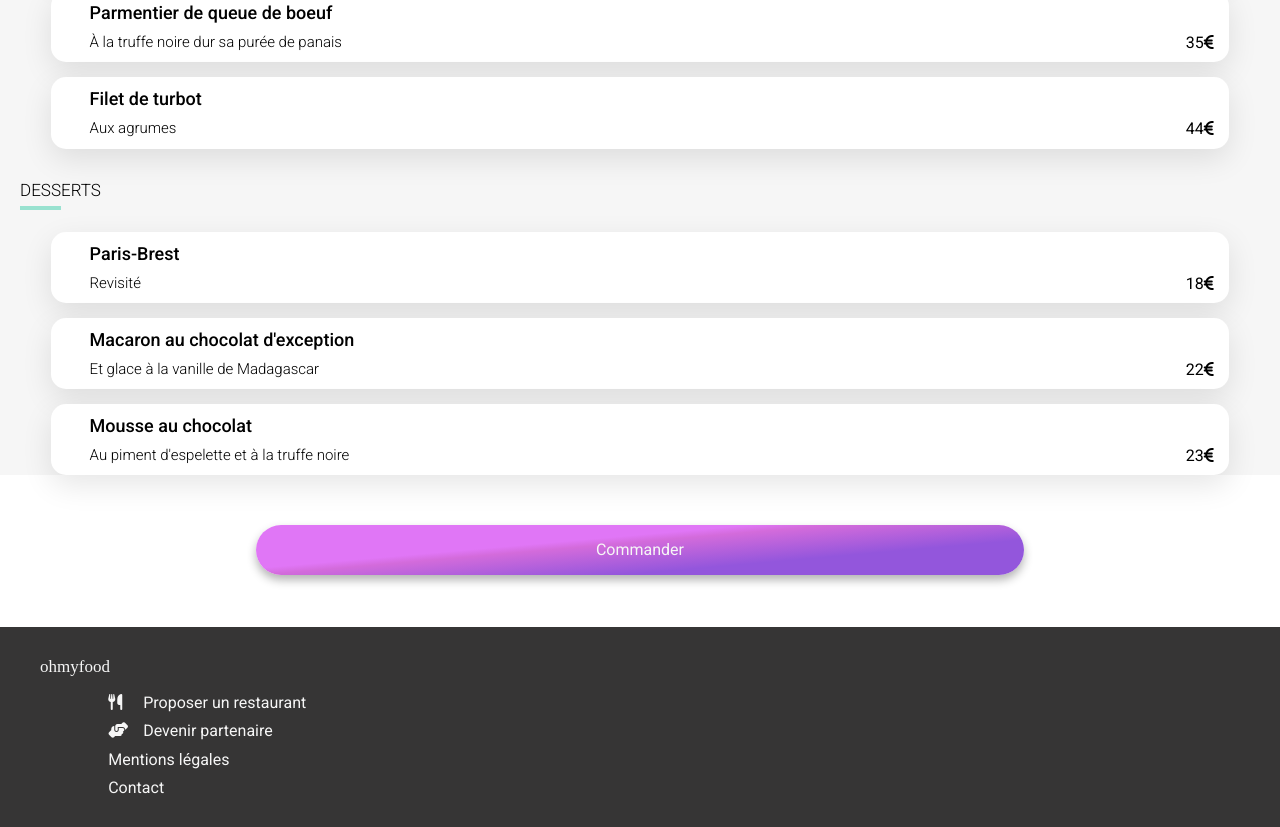
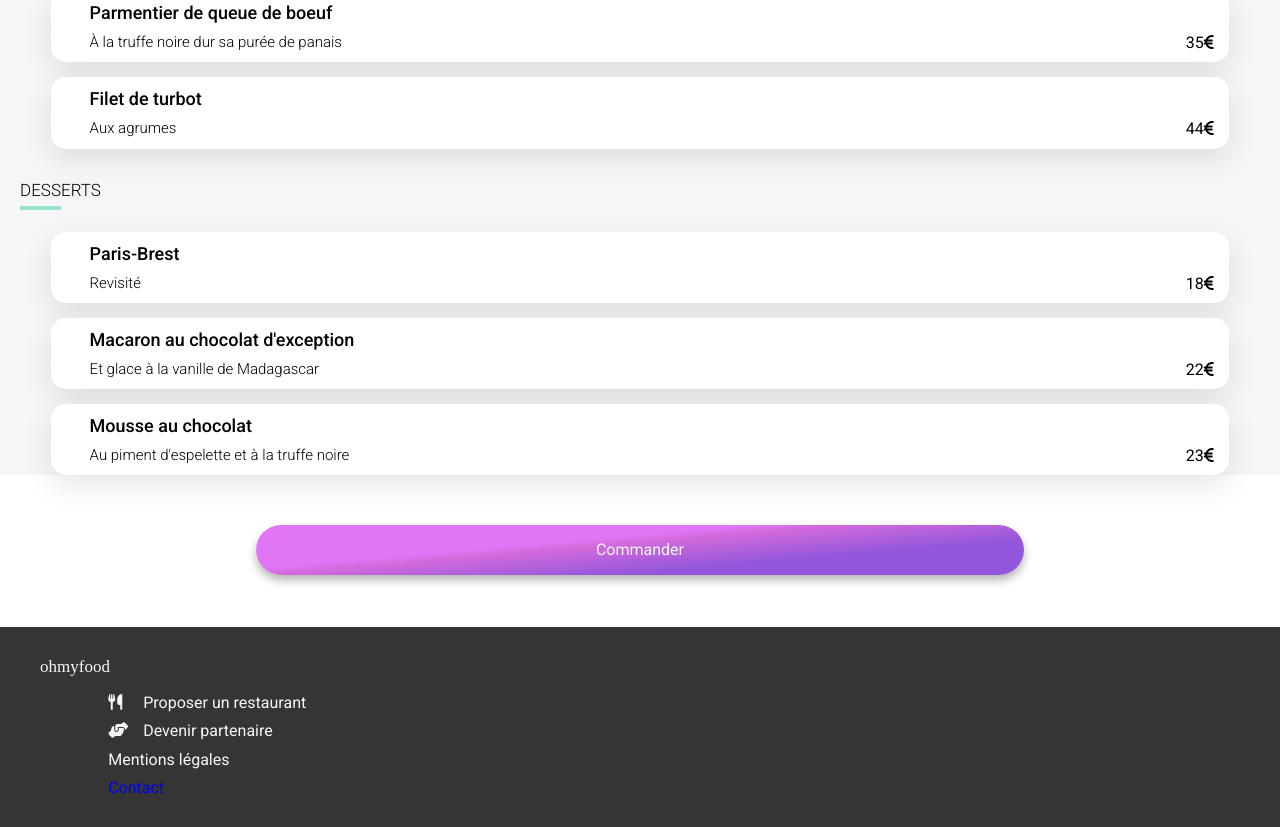
Before and after one commit to icode-life/P3, a website: page resto_la-palette.html in a window 1280 px wide. Shown: the part 853-1680 px from the top of the page. Drawn offline with Linux system fonts and the light colour scheme; a web font is replaced by a local one.

Commit message:
ajout du mailto

```diff
--- a/resto_la-palette.html
+++ b/resto_la-palette.html
@@ -113,7 +113,7 @@
             <li class="footer__menu--left"><i class="fa-solid fa-utensils"></i>Proposer un restaurant</li>
             <li class="footer__menu--left"><i class="fa-solid fa-handshake-angle"></i>Devenir partenaire</li>
             <li class="footer__menu--left">Mentions légales</li>
-            <li class="footer__menu--left">Contact</li>
+            <li class="footer__menu--left"><a href="mailto:info@ohmyfood.com">Contact</a></li>
         </ul>
     </footer>
 </body>
```
